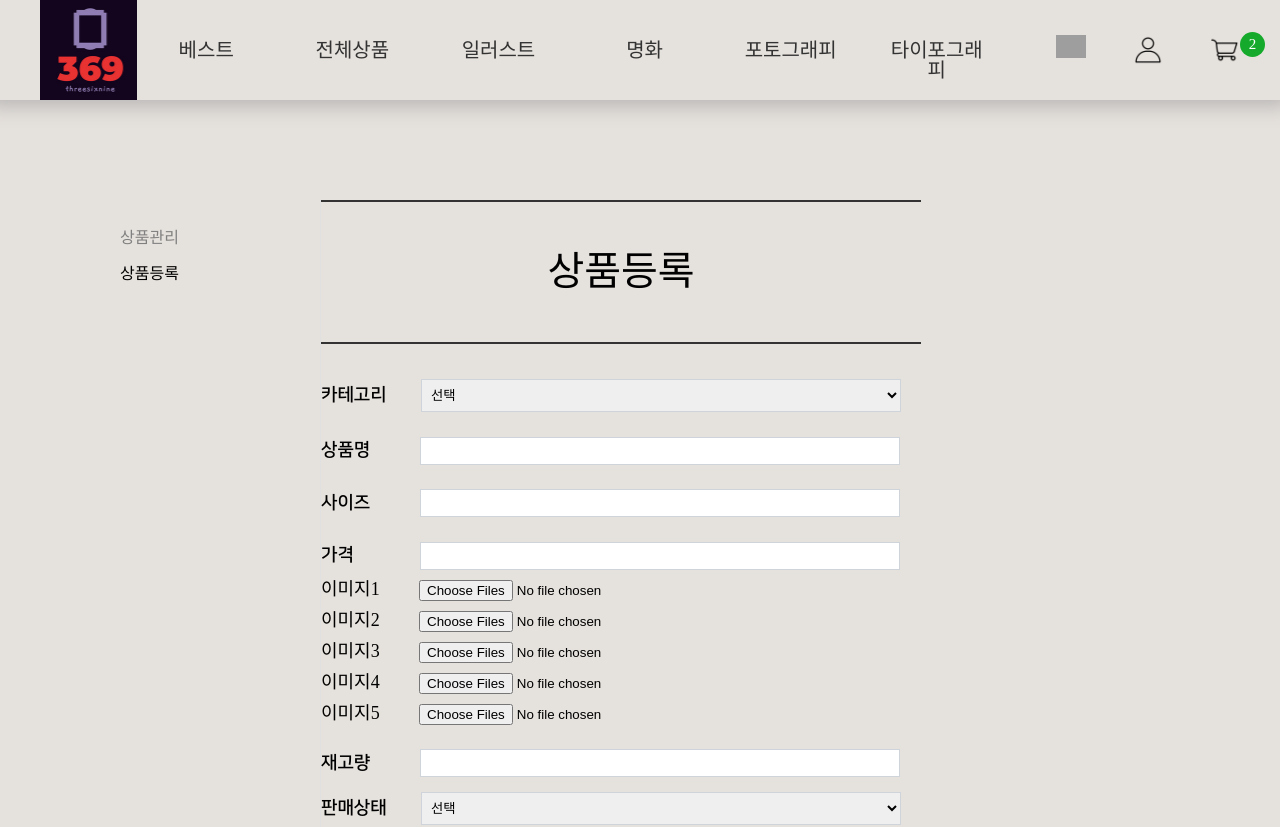
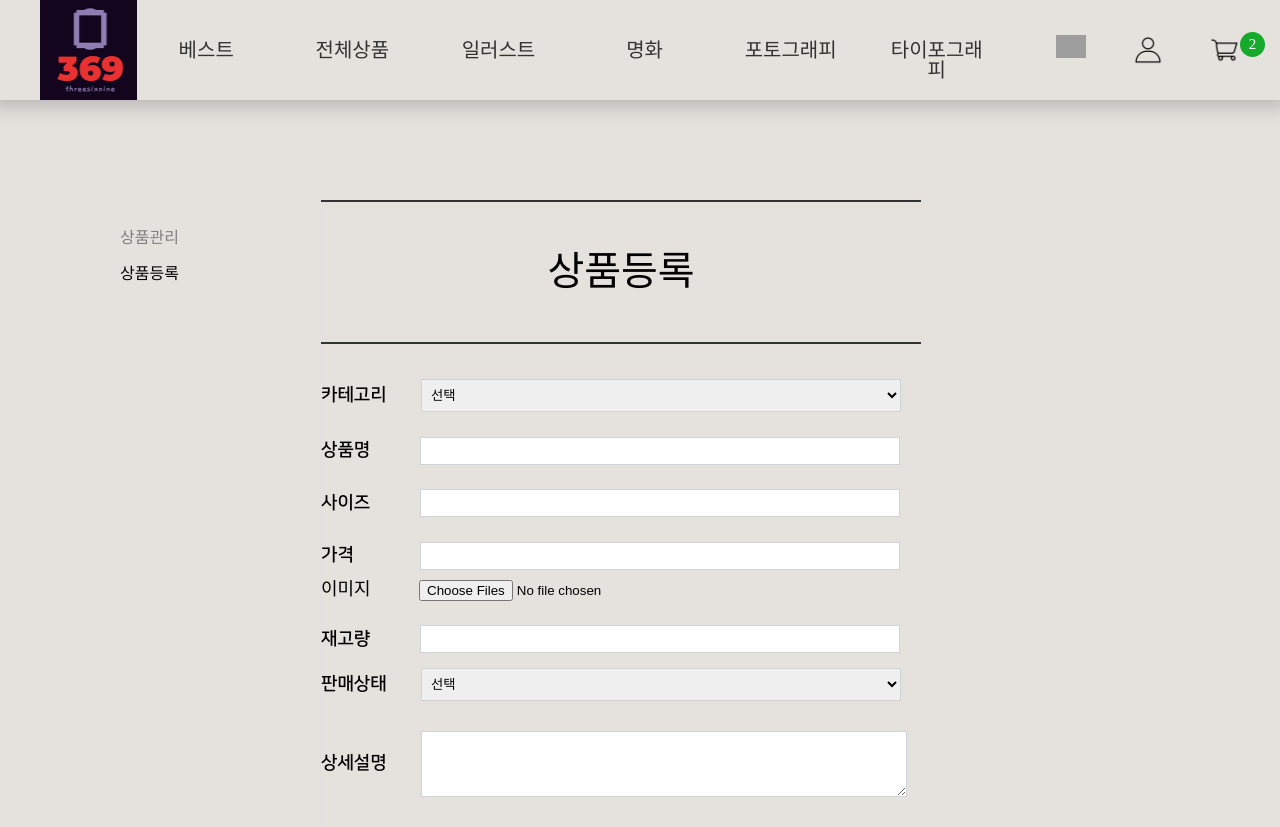
Before and after one commit to PosterShoppingMall/front, a React (Vite) app: page /admin/product-form in a window 1280 px wide. Shown: the top 827 px of the page. Built offline with nearby package versions, Linux system fonts and the light colour scheme; data requests are answered from the project's data file; grey boxes are pictures that could not be loaded; a web font is replaced by a local one.

Commit message:
파일 인풋 1개로 변경, 코드 정리

```diff
--- a/src/page/admin/ProductForm.jsx
+++ b/src/page/admin/ProductForm.jsx
@@ -83,27 +83,12 @@ const DetailTextArea = styled.div`
   }
 `;
 
-// 입력 필드의 값에 따라 값을 변환해줌
-// function sanitize(type, value) {
-//   switch (type) {
-//     case "number":
-//       return Number(value) || 0; // 문자열을 숫자로 변환하거나, 변환이 실패하면 0을 반환
-
-//     default:
-//       return value; // 그 외 타입은 원래 값을 그대로 반환
-//   }
-// }
-
 const INITIAL_VALUES = {
   category: "",
   productName: "",
   productSize: "",
   productPrice: "",
   file: null,
-  // imgFile2: null,
-  // imgFile3: null,
-  // imgFile4: null,
-  // imgFile5: null,
   stockAmount: "",
   saleStatus: "",
   productContents: "",
@@ -158,7 +143,7 @@ function ProductForm({
 
       if (values.file) {
         for (let i = 0; i < values.file.length; i++) {
-          formData.append(`file`, values.file[i]);
+          formData.append("file", values.file[i]);
         }
       }
 
@@ -174,8 +159,6 @@ function ProductForm({
           sellAmount: 0,
         },
       };
-
-      // formData.append("data", JSON.stringify(productData));
 
       const json = JSON.stringify(productData);
       const blob = new Blob([json], { type: "application/json" });
@@ -193,33 +176,6 @@ function ProductForm({
     }
   };
 
-  // try {
-  //   // 엑시오스
-  //   await axios.post("http://52.78.184.121:8080/369/admin", formData, {
-  //     headers: { "Content-Type": "multipart/form-data" },
-  //   });
-
-  //   alert("Data submitted successfully");
-  //   setValues(INITIAL_VALUES);
-  //   // 에러 처리
-  //   setSubmittingError(null);
-  //   setIsSubmitting(true);
-  //   // result = await onSubmit(formData);
-  // } catch (error) {
-  //   setSubmittingError(error);
-  //   return;
-  // } finally {
-  //   setIsSubmitting(false);
-  // }
-
-  //   const { item } = result;
-
-  //   // 폼 값을 초기값으로 설정
-  //   setValues(initialValues);
-
-  //   onSubmitSuccess(item);
-  // };
-
   const handleChange = (name, value) => {
     setValues((prevValues) => ({
       ...prevValues,
@@ -229,8 +185,6 @@ function ProductForm({
 
   // 이벤트 처리하여 상태 업뎃
   const handleInputChange = (e) => {
-    //     const { name, value, type } = e.target;
-    //     handleChange(name, sanitize(type, value));
     const { name, value } = e.target;
     handleChange(name, value);
   };
@@ -243,7 +197,6 @@ function ProductForm({
             title="카테고리"
             name="category"
             value={values.category}
-            multiple="multiple"
             onChange={handleInputChange}
             error={error.category}
           >
@@ -259,7 +212,6 @@ function ProductForm({
           <Input
             title="상품명"
             name="productName"
-            multiple="multiple"
             value={values.productName}
             onChange={handleInputChange}
             error={error.productName}
@@ -282,7 +234,6 @@ function ProductForm({
             title="가격"
             type="number"
             name="productPrice"
-            multiple="multiple"
             value={values.productPrice}
             onChange={handleInputChange}
             error={error.productPrice}
@@ -290,56 +241,12 @@ function ProductForm({
         </FormListBox>
 
         <FormFileListBox>
-          <div className="title">이미지1</div>
+          <div className="title">이미지</div>
           <FileInput
             name="file"
             multiple="multiple"
             initialPreview={initialPreview}
             value={values.file || []}
-            onChange={handleChange}
-          />
-        </FormFileListBox>
-
-        <FormFileListBox>
-          <div className="title">이미지2</div>
-          <FileInput
-            name="imgFile2"
-            multiple="multiple"
-            initialPreview={initialPreview}
-            value={values.file || []}
-            onChange={handleChange}
-          />
-        </FormFileListBox>
-
-        <FormFileListBox>
-          <div className="title">이미지3</div>
-          <FileInput
-            name="imgFile3"
-            multiple="multiple"
-            initialPreview={initialPreview}
-            value={values.imgFile3 || []}
-            onChange={handleChange}
-          />
-        </FormFileListBox>
-
-        <FormFileListBox>
-          <div className="title">이미지4</div>
-          <FileInput
-            name="imgFile4"
-            multiple="multiple"
-            initialPreview={initialPreview}
-            value={values.imgFile4 || []}
-            onChange={handleChange}
-          />
-        </FormFileListBox>
-
-        <FormFileListBox>
-          <div className="title">이미지5</div>
-          <FileInput
-            name="imgFile5"
-            multiple="multiple"
-            initialPreview={initialPreview}
-            value={values.imgFile5 || []}
             onChange={handleChange}
           />
         </FormFileListBox>
@@ -359,7 +266,6 @@ function ProductForm({
           <Select
             title="판매상태"
             name="saleStatus"
-            multiple="multiple"
             value={values.saleStatus}
             onChange={handleInputChange}
             error={error.saleStatus}
@@ -377,7 +283,6 @@ function ProductForm({
               name="productContents"
               rows={4}
               cols={40}
-              multiple="multiple"
               value={values.productContents}
               onChange={handleInputChange}
               error={error.content}
```
